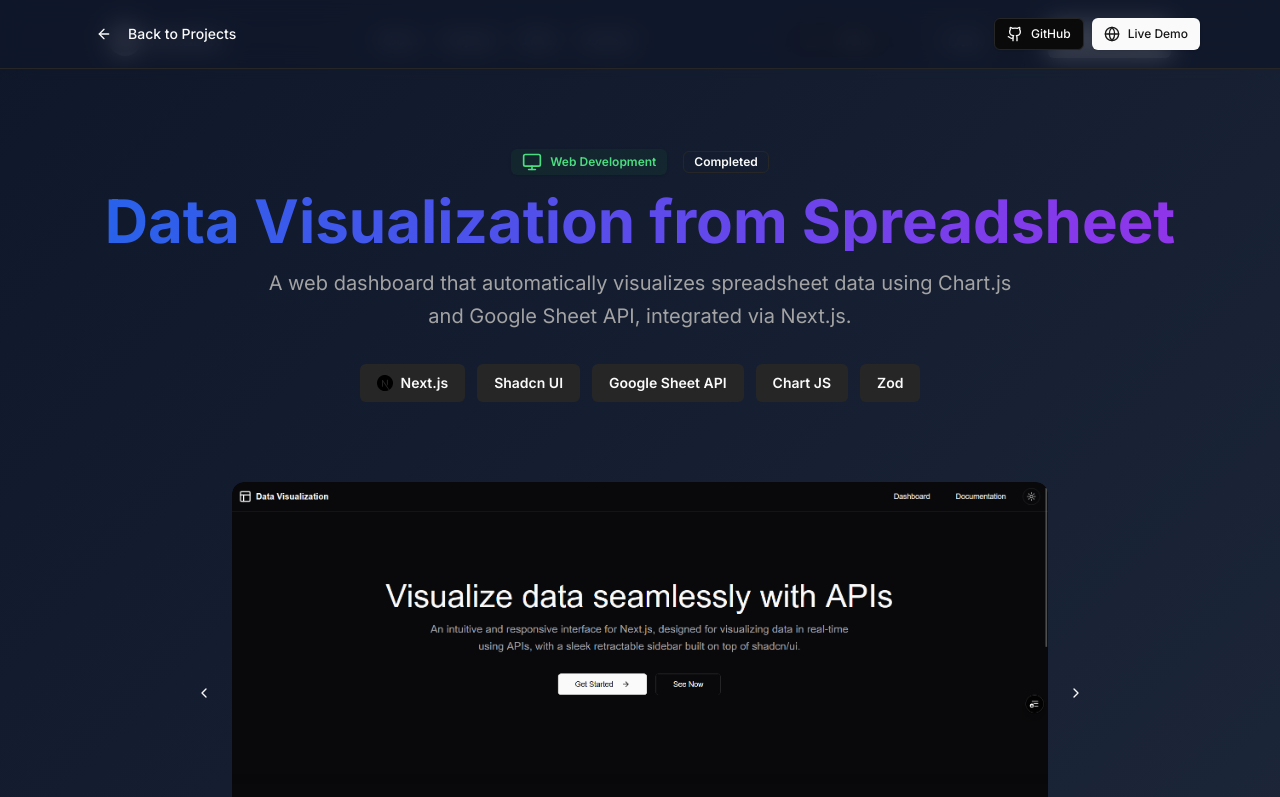
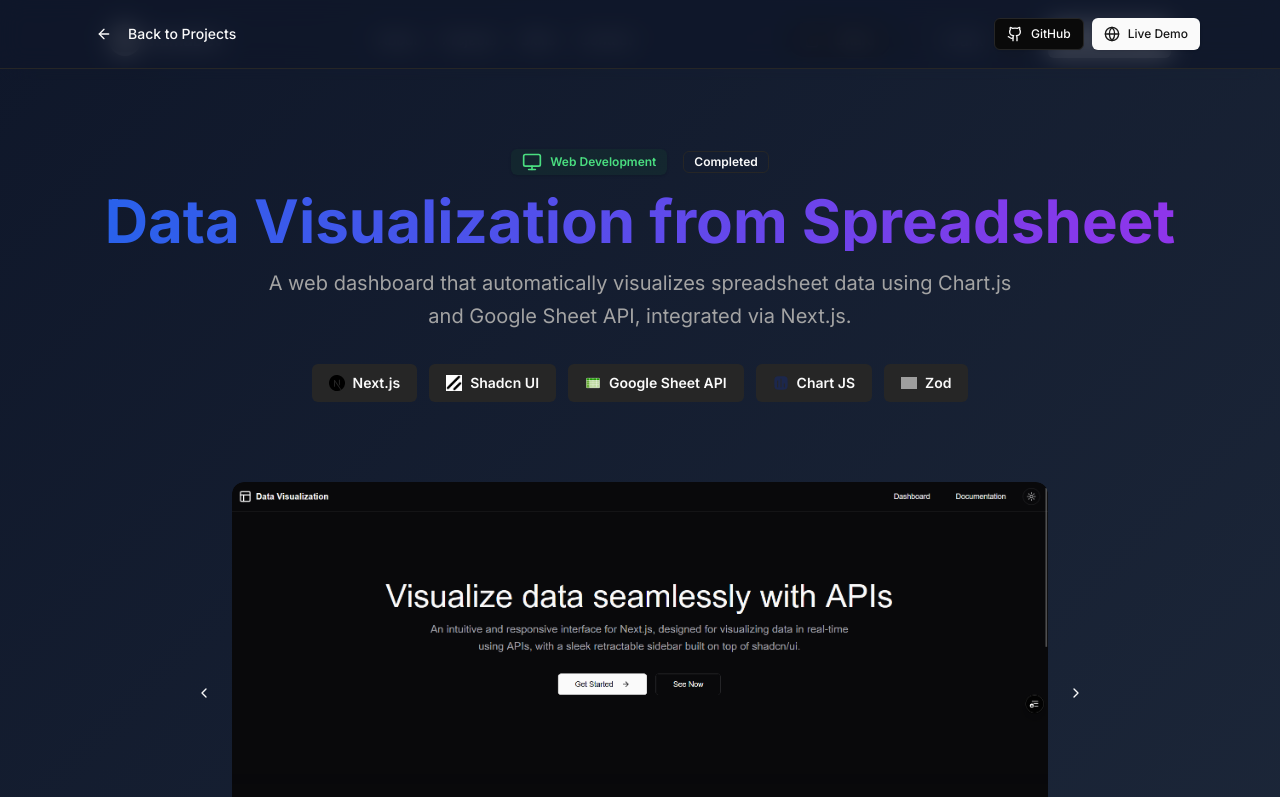
Before and after one commit to rammm2005/Rama-Porto, a Next.js app: page /projects/data-visualization-from-spreadsheet in a window 1280 px wide. Shown: the top 797 px of the page. Built offline with nearby package versions, Linux system fonts and the light colour scheme; grey boxes are pictures that could not be loaded.

Commit message:
add icon on detail project

```diff
--- a/components/pages/project-detail-page.tsx
+++ b/components/pages/project-detail-page.tsx
@@ -42,8 +42,15 @@ const Icon: Record<string, string> = {
     Git: "/lang/git.svg",
     "VS Code": "/lang/vs-code.svg",
     Figma: "/lang/figma.svg",
-    "SWIPER JS": "/lang/swiper.svg",
+    "Simple Agile Methods": "/lang/agile.svg",
+    "SWIPER JS": "/lang/swiper.png",
+    "Google Sheet API": "/lang/spreadsheet.svg",
+    "Chart JS": "/lang/chart-js.svg",
+    Zod: "/lang/zod.svg",
+    "Shadcn UI": "/lang/shadcn-ui.png",
+    "Animation Js": "/lang/d2bPk.gif",
 }
+
 
 interface Props {
     project: Project
```
